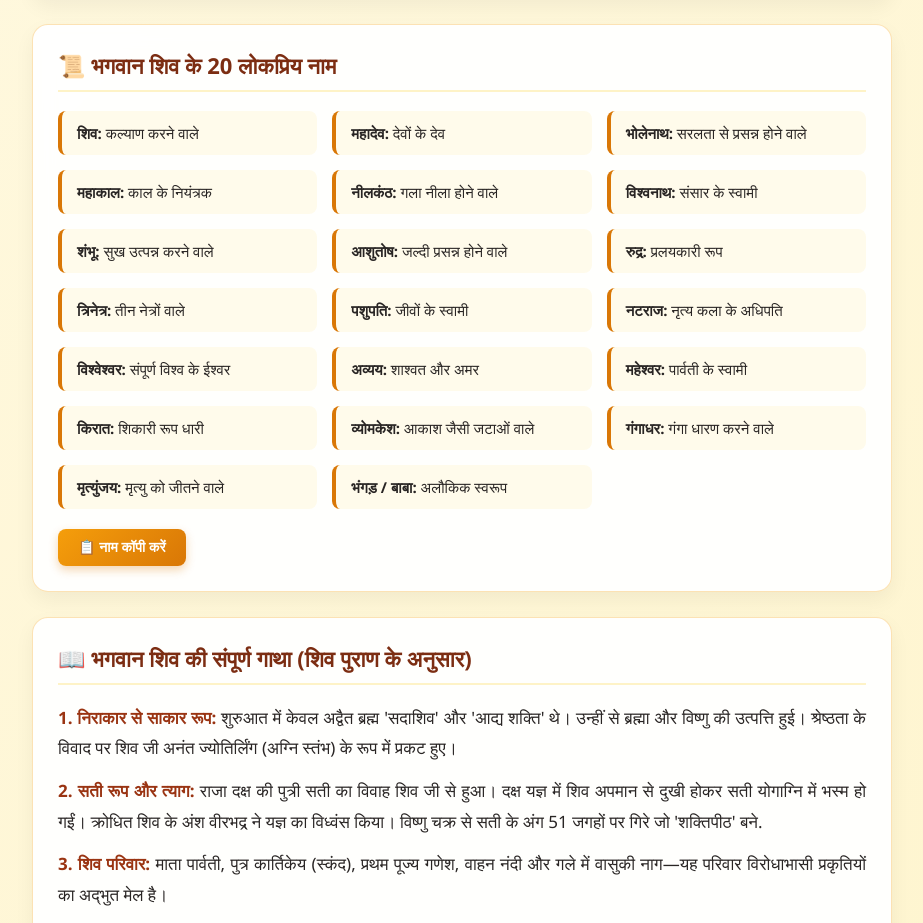
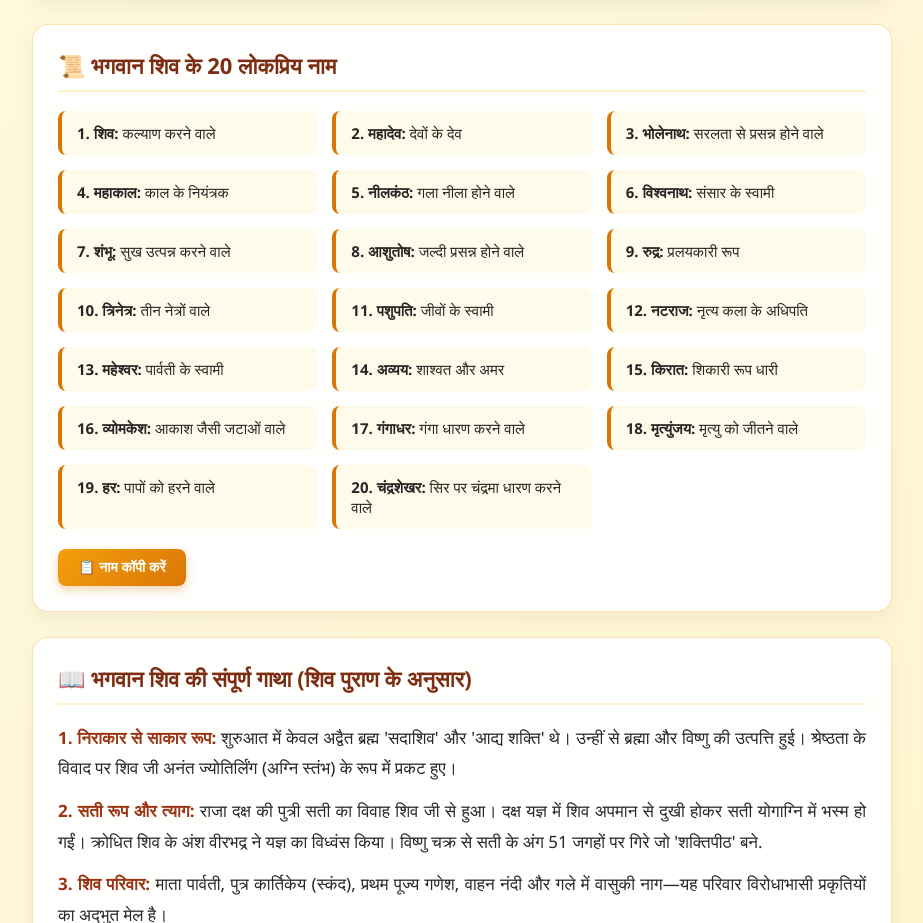
Before and after one commit to anantmi2344-rgb/HinduGodsWeb, a plain HTML site: page shiva.html in a window 1280 px wide. Shown: the part 1952-2875 px from the top of the page, without its empty margins (178-1101 px from the left). Drawn offline with Linux system fonts and the light colour scheme.

Commit message:
shiva.html

```diff
--- a/shiva.html
+++ b/shiva.html
@@ -349,30 +349,30 @@
             <button class="copy-btn" onclick="copyContent('aartis-box', 'सभी आरतियाँ कॉपी हो गई हैं!')">📋 आरतियाँ कॉपी करें</button>
         </div>
 
-        <!-- 3. 20 लोकप्रिय नाम -->
+        <!-- 3. 20 लोकप्रिय नाम (बिल्कुल सही और बिना दोहराव के) -->
         <div class="card searchable-card" data-category="names">
             <h2>📜 भगवान शिव के 20 लोकप्रिय नाम</h2>
             <div class="names-grid" id="names-box">
-                <div class="name-box"><strong>शिव:</strong> कल्याण करने वाले</div>
-                <div class="name-box"><strong>महादेव:</strong> देवों के देव</div>
-                <div class="name-box"><strong>भोलेनाथ:</strong> सरलता से प्रसन्न होने वाले</div>
-                <div class="name-box"><strong>महाकाल:</strong> काल के नियंत्रक</div>
-                <div class="name-box"><strong>नीलकंठ:</strong> गला नीला होने वाले</div>
-                <div class="name-box"><strong>विश्वनाथ:</strong> संसार के स्वामी</div>
-                <div class="name-box"><strong>शंभू:</strong> सुख उत्पन्न करने वाले</div>
-                <div class="name-box"><strong>आशुतोष:</strong> जल्दी प्रसन्न होने वाले</div>
-                <div class="name-box"><strong>रुद्र:</strong> प्रलयकारी रूप</div>
-                <div class="name-box"><strong>त्रिनेत्र:</strong> तीन नेत्रों वाले</div>
-                <div class="name-box"><strong>पशुपति:</strong> जीवों के स्वामी</div>
-                <div class="name-box"><strong>नटराज:</strong> नृत्य कला के अधिपति</div>
-                <div class="name-box"><strong>विश्वेश्वर:</strong> संपूर्ण विश्व के ईश्वर</div>
-                <div class="name-box"><strong>अव्यय:</strong> शाश्वत और अमर</div>
-                <div class="name-box"><strong>महेश्वर:</strong> पार्वती के स्वामी</div>
-                <div class="name-box"><strong>किरात:</strong> शिकारी रूप धारी</div>
-                <div class="name-box"><strong>व्योमकेश:</strong> आकाश जैसी जटाओं वाले</div>
-                <div class="name-box"><strong>गंगाधर:</strong> गंगा धारण करने वाले</div>
-                <div class="name-box"><strong>मृत्युंजय:</strong> मृत्यु को जीतने वाले</div>
-                <div class="name-box"><strong>भंगड़ / बाबा:</strong> अलौकिक स्वरूप</div>
+                <div class="name-box"><strong>1. शिव:</strong> कल्याण करने वाले</div>
+                <div class="name-box"><strong>2. महादेव:</strong> देवों के देव</div>
+                <div class="name-box"><strong>3. भोलेनाथ:</strong> सरलता से प्रसन्न होने वाले</div>
+                <div class="name-box"><strong>4. महाकाल:</strong> काल के नियंत्रक</div>
+                <div class="name-box"><strong>5. नीलकंठ:</strong> गला नीला होने वाले</div>
+                <div class="name-box"><strong>6. विश्वनाथ:</strong> संसार के स्वामी</div>
+                <div class="name-box"><strong>7. शंभू:</strong> सुख उत्पन्न करने वाले</div>
+                <div class="name-box"><strong>8. आशुतोष:</strong> जल्दी प्रसन्न होने वाले</div>
+                <div class="name-box"><strong>9. रुद्र:</strong> प्रलयकारी रूप</div>
+                <div class="name-box"><strong>10. त्रिनेत्र:</strong> तीन नेत्रों वाले</div>
+                <div class="name-box"><strong>11. पशुपति:</strong> जीवों के स्वामी</div>
+                <div class="name-box"><strong>12. नटराज:</strong> नृत्य कला के अधिपति</div>
+                <div class="name-box"><strong>13. महेश्वर:</strong> पार्वती के स्वामी</div>
+                <div class="name-box"><strong>14. अव्यय:</strong> शाश्वत और अमर</div>
+                <div class="name-box"><strong>15. किरात:</strong> शिकारी रूप धारी</div>
+                <div class="name-box"><strong>16. व्योमकेश:</strong> आकाश जैसी जटाओं वाले</div>
+                <div class="name-box"><strong>17. गंगाधर:</strong> गंगा धारण करने वाले</div>
+                <div class="name-box"><strong>18. मृत्युंजय:</strong> मृत्यु को जीतने वाले</div>
+                <div class="name-box"><strong>19. हर:</strong> पापों को हरने वाले</div>
+                <div class="name-box"><strong>20. चंद्रशेखर:</strong> सिर पर चंद्रमा धारण करने वाले</div>
             </div>
             <button class="copy-btn" onclick="copyContent('names-box', 'सभी नाम कॉपी हो गए हैं!')">📋 नाम कॉपी करें</button>
         </div>
@@ -457,9 +457,3 @@
                 } else {
                     card.style.display = 'none';
                 }
-            });
-        }
-
-        // Search Bar Function
-        function searchContent() {
-            let input
```
